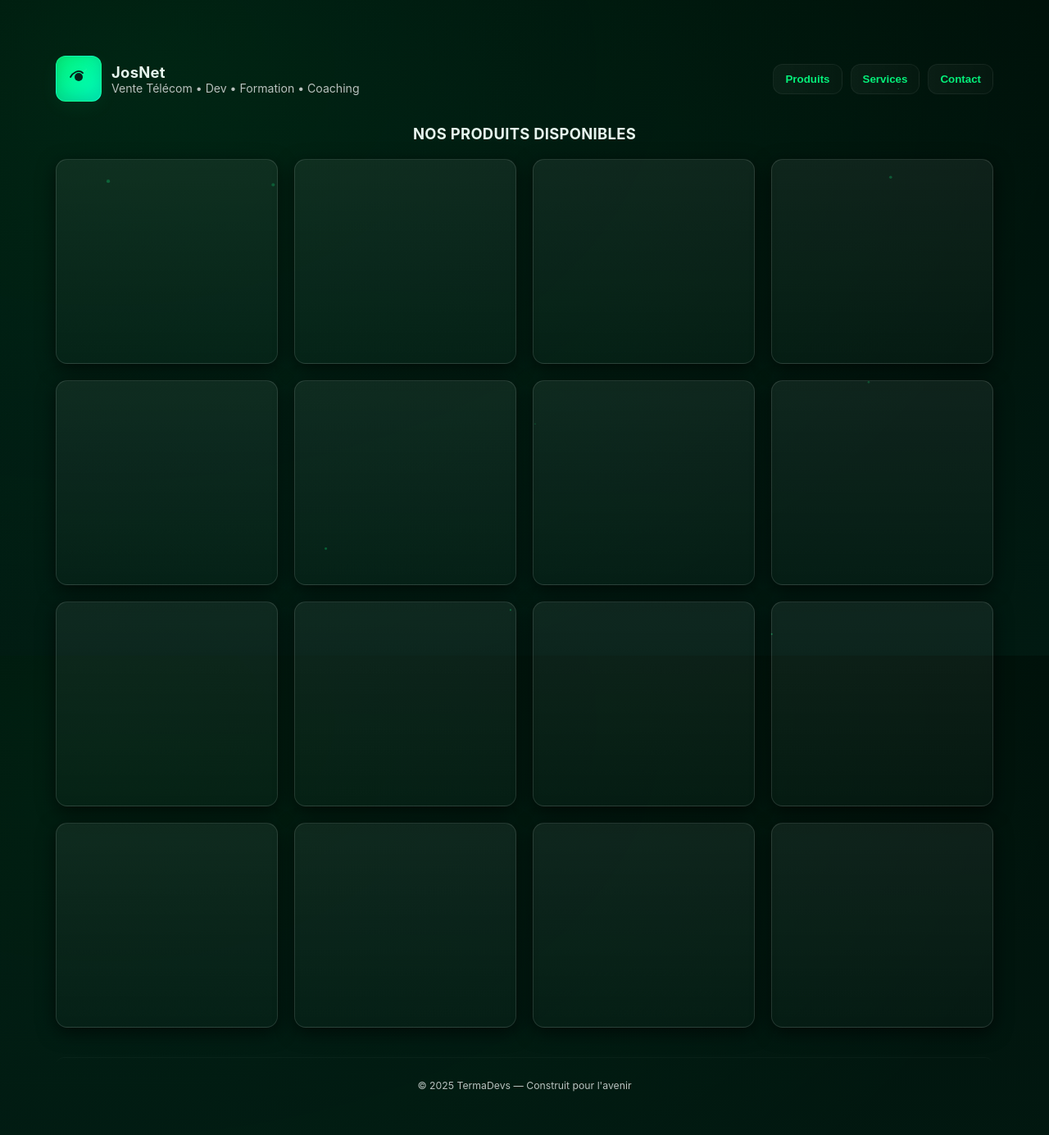
After one commit to kalengamarc/sample_website, a PHP site: page /produits.html in a window 1280 px wide. The commit adds this page. Shown: the whole page at 82% size. Run offline with PHP 8.4, Linux system fonts and the light colour scheme.

Commit message:
on commence

```diff
--- /dev/null
+++ b/vue/javascript/imageAnimation.js
@@ -0,0 +1,104 @@
+/* ======================================================
+   CANVAS PARTICLES (lightweight)
+   ====================================================== */
+(() => {
+  const canvas = document.getElementById('bg-canvas');
+  const ctx = canvas.getContext('2d');
+  let w = canvas.width = innerWidth;
+  let h = canvas.height = innerHeight;
+  const dpr = Math.min(window.devicePixelRatio || 1, 2);
+  canvas.width = w * dpr; canvas.height = h * dpr; canvas.style.width = w + 'px'; canvas.style.height = h + 'px';
+  ctx.scale(dpr, dpr);
+
+  const particles = [];
+  const NUM = Math.floor((w*h)/90000); // scalable count
+  for(let i=0;i<NUM;i++){
+    particles.push({
+      x: Math.random()*w,
+      y: Math.random()*h,
+      r: 0.6 + Math.random()*1.6,
+      vx: (Math.random()-0.5)*0.25,
+      vy: (Math.random()-0.5)*0.25,
+      life: Math.random()*100
+    });
+  }
+  function draw(){
+    ctx.clearRect(0,0,w,h);
+    // subtle gradient glow center
+    const g = ctx.createRadialGradient(w*0.15,h*0.1,0,w*0.5,h*0.5,Math.max(w,h));
+    g.addColorStop(0,'rgba(5,240,122,0.03)');
+    g.addColorStop(1,'rgba(0,0,0,0)');
+    ctx.fillStyle = g; ctx.fillRect(0,0,w,h);
+
+    for(const p of particles){
+      p.x += p.vx; p.y += p.vy; p.life += 0.02;
+      if(p.x < -10) p.x = w+10;
+      if(p.x > w+10) p.x = -10;
+      if(p.y < -10) p.y = h+10;
+      if(p.y > h+10) p.y = -10;
+
+      ctx.beginPath();
+      const alpha = 0.12 + 0.3*Math.sin(p.life*0.05);
+      ctx.fillStyle = `rgba(5,240,122,${alpha})`;
+      ctx.arc(p.x, p.y, p.r, 0, Math.PI*2);
+      ctx.fill();
+    }
+
+    requestAnimationFrame(draw);
+  }
+  // handle resize
+  addEventListener('resize', ()=> {
+    w = canvas.width = innerWidth;
+    h = canvas.height = innerHeight;
+    canvas.width = w * dpr; canvas.height = h * dpr; canvas.style.width = w + 'px'; canvas.style.height = h + 'px';
+    ctx.scale(dpr,dpr);
+  });
+  draw();
+})();
+
+/* ======================================================
+   SCROLL REVEAL (IntersectionObserver)
+   ====================================================== */
+(() => {
+  const elems = document.querySelectorAll('.reveal');
+  const io = new IntersectionObserver((entries)=>{
+    entries.forEach(entry => {
+      if(entry.isIntersecting){
+        entry.target.classList.add('show');
+        // once shown keep it
+      }
+    });
+  }, {threshold: 0.12});
+  elems.forEach(e => io.observe(e));
+})();
+
+/* ======================================================
+   TILT EFFECT (mouse) for elements with data-tilt
+   lightweight, not using any lib
+   ====================================================== */
+(() => {
+  const tiltables = document.querySelectorAll('[data-tilt]');
+  tiltables.forEach(el => {
+    const rect = el.getBoundingClientRect();
+    el.style.transformStyle = 'preserve-3d';
+    function handle(e){
+      const r = el.getBoundingClientRect();
+      const px = (e.clientX - r.left)/r.width;
+      const py = (e.clientY - r.top)/r.height;
+      const rx = (py - 0.5) * 12; // rotateX
+      const ry = (px - 0.5) * -12; // rotateY
+      el.style.transform = `perspective(1000px) rotateX(${rx}deg) rotateY(${ry}deg) translateZ(4px)`;
+    }
+    function reset(){ el.style.transform = 'perspective(1000px) rotateX(0deg) rotateY(0deg)'; }
+    el.addEventListener('mousemove', handle);
+    el.addEventListener('mouseleave', reset);
+    // touch fallback: small pop
+    el.addEventListener('touchstart', ()=> el.style.transform = 'translateY(-6px) scale(1.02)');
+    el.addEventListener('touchend', reset);
+  });
+})();
+
+/* ======================================================
+   Misc: year & accessibility (reduce motion)
+   ====================================================== */
+document.getElementById('year').textContent = new Date().getFullYear();
--- /dev/null
+++ b/vue/produits.html
@@ -0,0 +1,119 @@
+<!doctype html>
+<html lang="fr">
+<head>
+<meta charset="utf-8" />
+<meta name="viewport" content="width=device-width,initial-scale=1" />
+<title>Produits</title>
+<link rel="stylesheet" href="styles/style.css" />
+</head>
+<body>
+
+<canvas id="bg-canvas"></canvas>
+
+<div class="wrap">
+  <header>
+    <!-- logo et les textes -->
+    <div class="brand">
+      <div class="logo" aria-hidden="true">
+        <a href="index.html">
+             <!-- simple SVG telecom-ish logo -->
+                <svg viewBox="0 0 24 24" fill="none" xmlns="http://www.w3.org/2000/svg" aria-hidden>
+                <path d="M4 12c2-4 8-8 12-4" stroke="#04221a" stroke-width="1.5" stroke-linecap="round" stroke-linejoin="round" />
+                <circle cx="12" cy="12" r="4" fill="#04221a" />
+                <path d="M20 4l-4 4" stroke="#fff" stroke-opacity="0.06" stroke-width="1.2" />
+                </svg>
+        <!-- fin dessin logo -->
+        </a>
+      </div>
+      <div>
+        <h1>JosNet</h1>
+        <p>Vente Télécom • Dev • Formation • Coaching</p>
+      </div>
+    </div>
+  <!-- fin du logo et les textes ensemble -->
+<!-- navigateur debut-->
+    <nav class="nav">
+      <a href="produits.html"><button class="btn">Produits</button></a>
+      <a href="services.html"><button class="btn">Services</button></a>
+      <a href="contact.html"><button class="btn">Contact</button></a>
+    </nav>
+  <!-- navigateur fin-->
+  </header>
+  <!-- service titre-->
+  <div class="nom_service">
+    <h1> NOS PRODUITS DISPONIBLES </h1>
+  </div>
+
+  <!-- FEATURES GRID -->
+  <section class="reveal" id="features">
+    <div class="grid">
+        <article class="card" data-tilt>
+
+      </article>
+
+      <article class="card" data-tilt>
+
+      </article>
+
+      <article class="card" data-tilt>
+
+      </article>
+
+      <article class="card" data-tilt>
+
+      </article>
+        <article class="card" data-tilt>
+
+      </article>
+
+      <article class="card" data-tilt>
+
+      </article>
+
+      <article class="card" data-tilt>
+
+      </article>
+
+      <article class="card" data-tilt>
+
+      </article>
+      <article class="card" data-tilt>
+
+      </article>
+
+      <article class="card" data-tilt>
+
+      </article>
+
+      <article class="card" data-tilt>
+
+      </article>
+
+      <article class="card" data-tilt>
+
+      </article>
+       <article class="card" data-tilt>
+
+      </article>
+
+      <article class="card" data-tilt>
+
+      </article>
+
+      <article class="card" data-tilt>
+
+      </article>
+
+      <article class="card" data-tilt>
+
+      </article>
+    </div>
+  </section>
+
+  <footer class="reveal">
+    <small>&copy; <span id="year"></span> TermaDevs — Construit pour l'avenir </small>
+  </footer>
+  <script src="javascript/imageAnimation.js"></script>
+</div>
+</body>
+</html>
--- a/vue/styles/style.css
+++ b/vue/styles/style.css
@@ -63,7 +63,7 @@
     justify-content:space-between;
     margin-bottom:28px;
   }
-
+/* la partie du logo et text*/
   .brand{
     display:flex;
     gap:12px;
@@ -99,6 +99,7 @@
     gap:10px;
     align-items:center
 }
+/* les boutons sont les trois contacts services et produits */
   .btn{
     background:linear-gradient(90deg, rgba(255,255,255,0.04), rgba(255,255,255,0.02));
     color:var(--neon);
@@ -199,7 +200,7 @@
 
   .card{
     width:100%;
-    min-height:150px;
+    min-height:250px;
     background:linear-gradient(180deg, var(--glass), rgba(255,255,255,0.02));
     border-radius:14px;
     border:1px solid var(--glass-border);
@@ -272,6 +273,12 @@
     border-top:1px solid rgba(255,255,255,0.03);
     font-size:0.92rem;border-radius:10px;
   }
+  .wrap > .nom_service, .nom_produit{
+    display: flex;
+    justify-content: center;
+    align-items: center;
+    margin: 20px;
+  }
 
   /* =========================
      Responsive tweaks
```
Also changed, not shown: vue/contact.html (added, +60 -0 lines), vue/index.html (+12 -111 lines), vue/services.html (added, +119 -0 lines).
